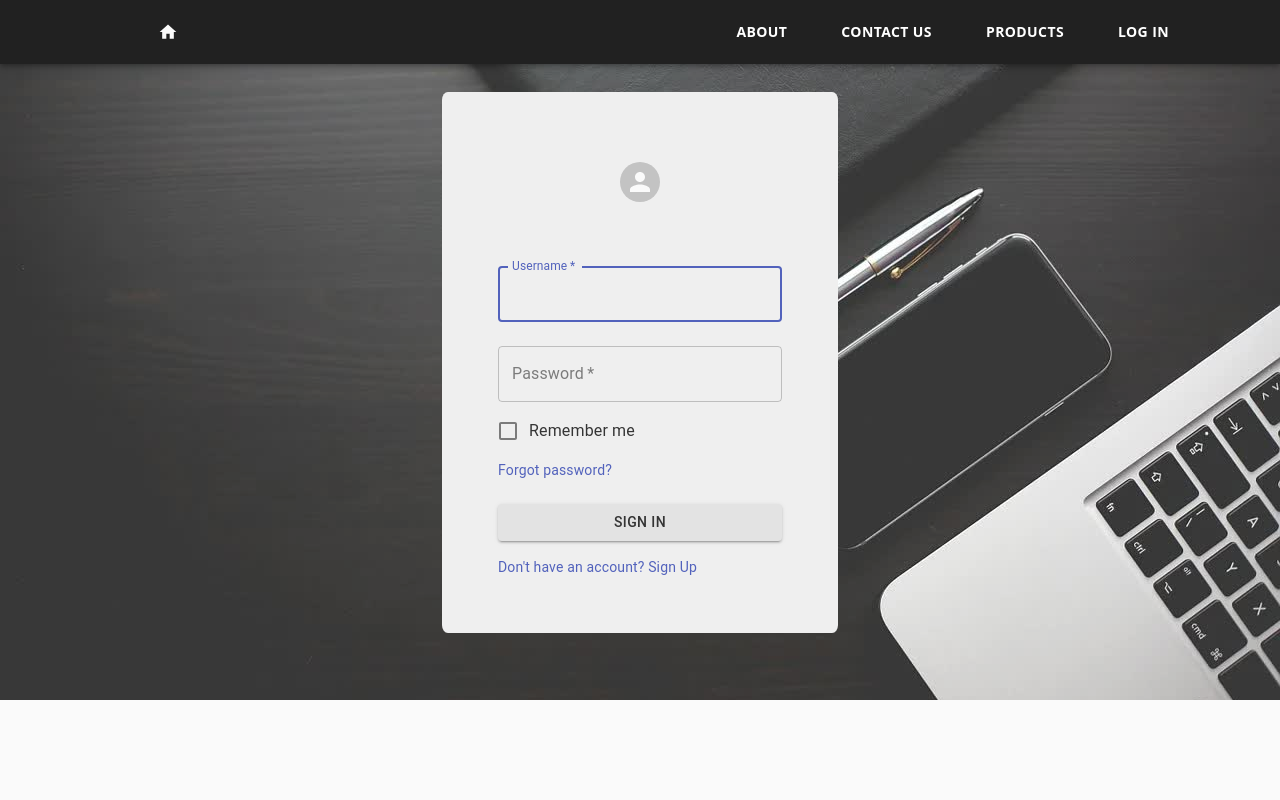
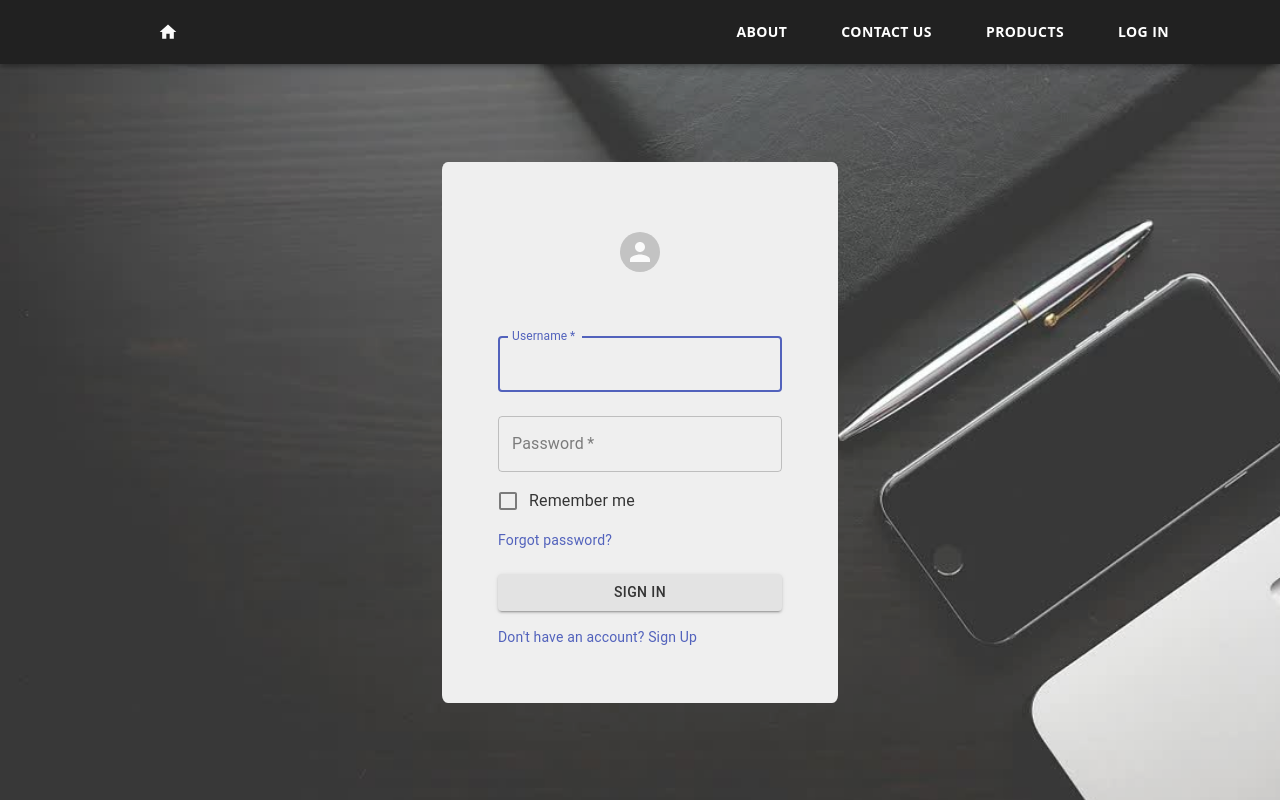
Before and after one commit to Smart-eShop/smart-eShop, a React (Create React App) app in the folder fronted/user-side/: page /login in a window 1280 px wide. Shown: the top 800 px of the page. Built offline with nearby package versions, Linux system fonts and the light colour scheme.

Commit message:
login bg fixed

```diff
--- a/fronted/user-side/package.json
+++ b/fronted/user-side/package.json
@@ -11,7 +11,6 @@
     "@testing-library/user-event": "^12.7.3",
     "bootstrap": "^4.6.0",
     "formik": "^2.2.6",
-    "yup": "^0.32.9",
     "react": "^17.0.1",
     "react-bootstrap": "^1.5.0",
     "react-dom": "^17.0.1",
@@ -20,7 +19,8 @@
     "react-router-dom": "^5.2.0",
     "react-scripts": "4.0.3",
     "styled-components": "^5.2.1",
-    "web-vitals": "^1.1.0"
+    "web-vitals": "^1.1.0",
+    "yup": "^0.32.9"
   },
   "scripts": {
     "start": "react-scripts start",
--- a/fronted/user-side/src/components/Login/Login.js
+++ b/fronted/user-side/src/components/Login/Login.js
@@ -48,10 +48,9 @@ const useStyles = makeStyles((theme) => ({
     backgroundRepeat: 'no-repeat',
     backgroundSize: 'cover',
     opacity: '0.9',
-    height: '700px',
-    paddingTop: '2em'
+    height: '1000px',
+    paddingTop: '7em'
   }
-
 
 }));
 
```
Also changed, not shown: 1 other file (tests, documents, lock files or other folders).
